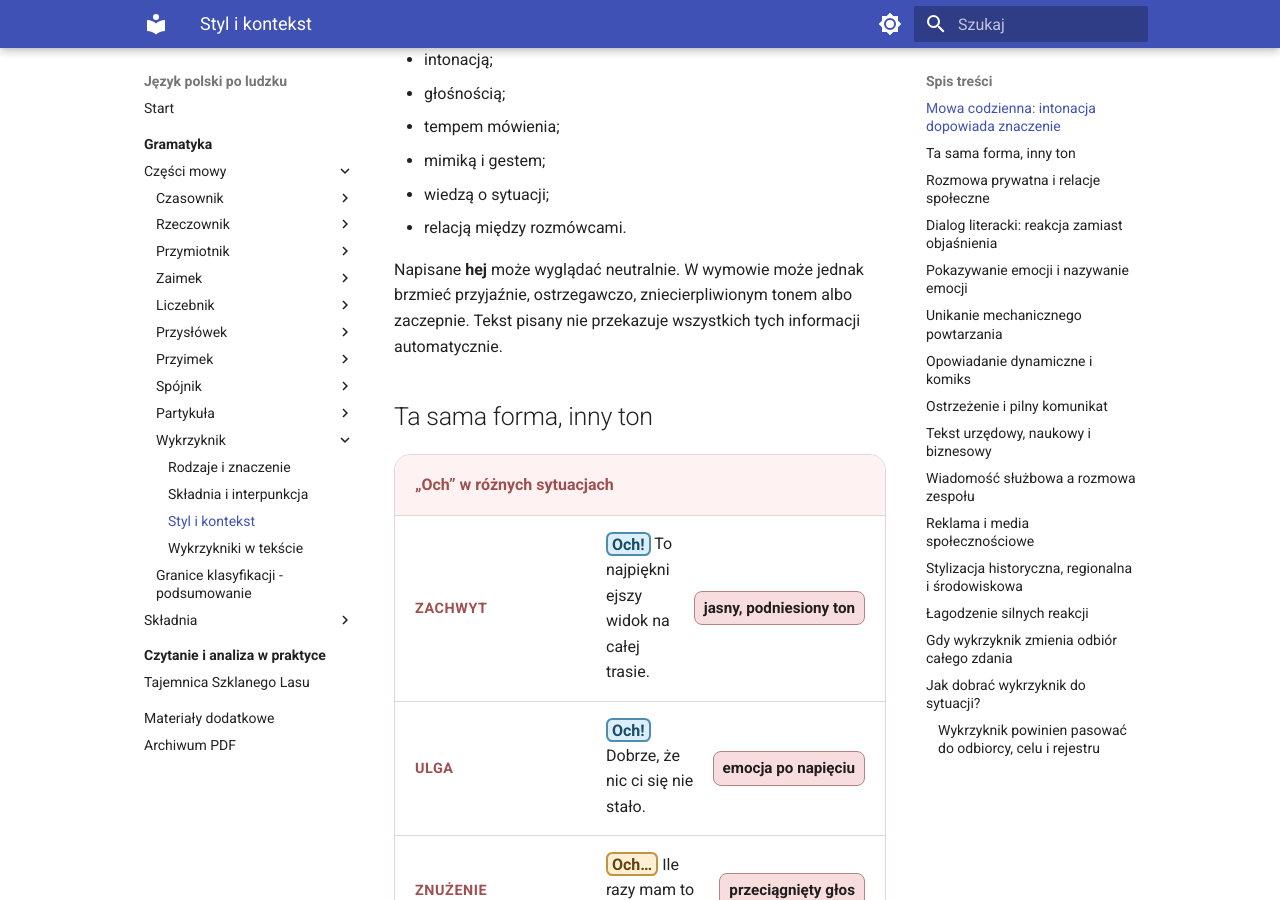
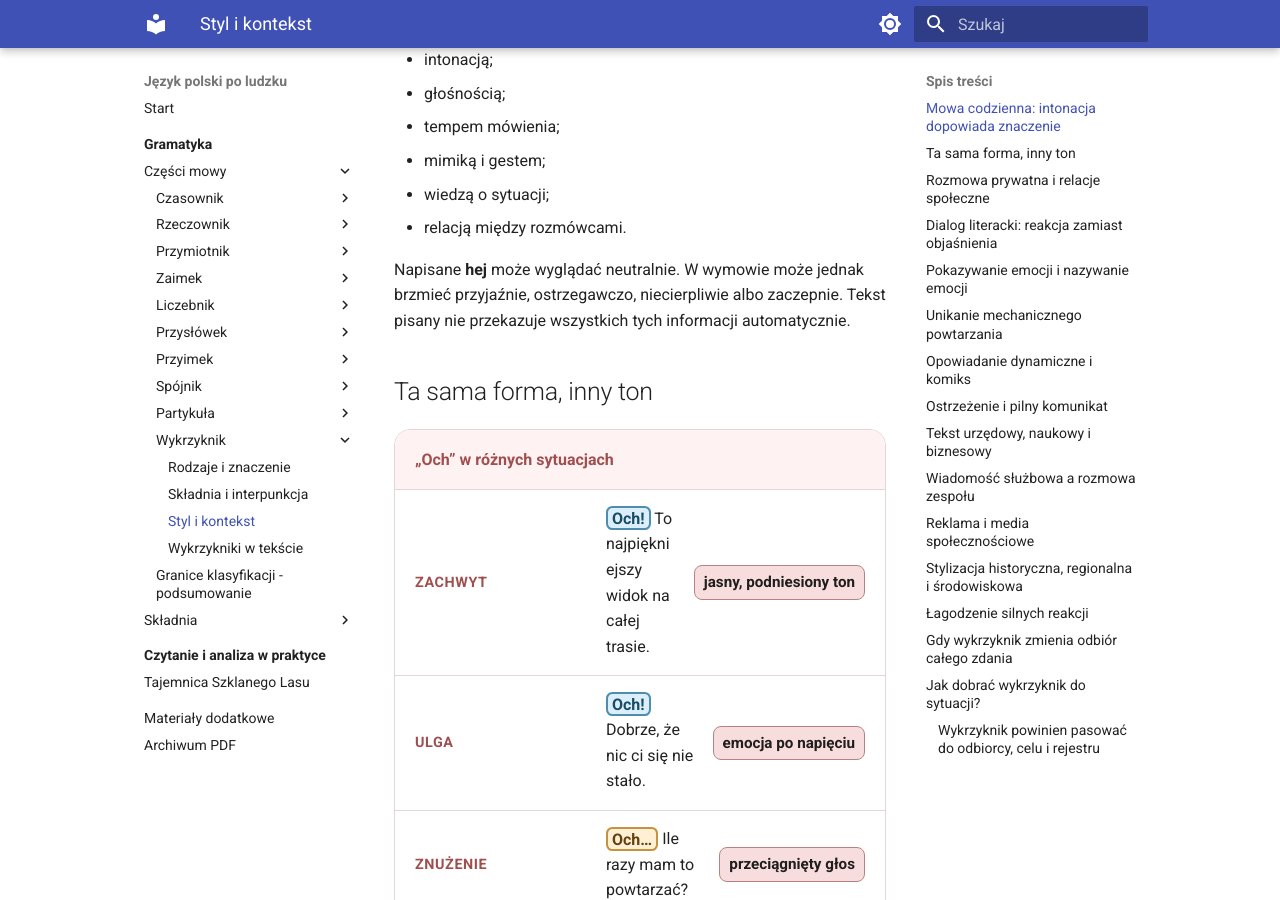
Before and after one commit to dchorazkiewicz/SP_JP, an MkDocs documentation site: the page built from docs/gramatyka/czesci-mowy/wykrzyknik/styl-i-kontekst.md, in a window 1280 px wide and 900 px high, scrolled down 735 px. Built offline with MkDocs 1.6.1 and Material for MkDocs 9.7.7, drawn with Linux system fonts in a browser that asks for light colours.

Commit message:
Wygładzić opis tonu wypowiedzi

```diff
--- a/docs/gramatyka/czesci-mowy/wykrzyknik/styl-i-kontekst.md
+++ b/docs/gramatyka/czesci-mowy/wykrzyknik/styl-i-kontekst.md
@@ -24,7 +24,7 @@
 - wiedzą o sytuacji;
 - relacją między rozmówcami.
 
-Napisane **hej** może wyglądać neutralnie. W wymowie może jednak brzmieć przyjaźnie, ostrzegawczo, zniecierpliwionym tonem albo zaczepnie. Tekst pisany nie przekazuje wszystkich tych informacji automatycznie.
+Napisane **hej** może wyglądać neutralnie. W wymowie może jednak brzmieć przyjaźnie, ostrzegawczo, niecierpliwie albo zaczepnie. Tekst pisany nie przekazuje wszystkich tych informacji automatycznie.
 
 ## Ta sama forma, inny ton
 
```
